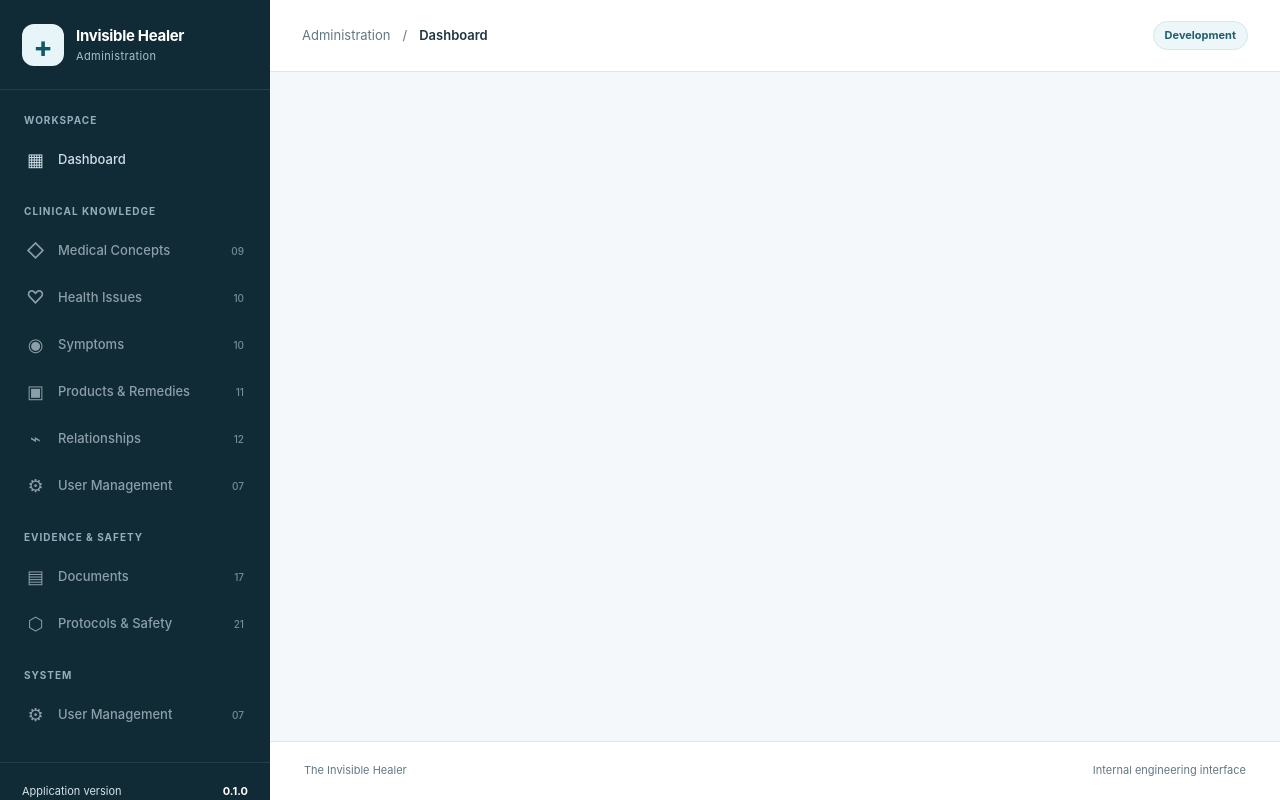
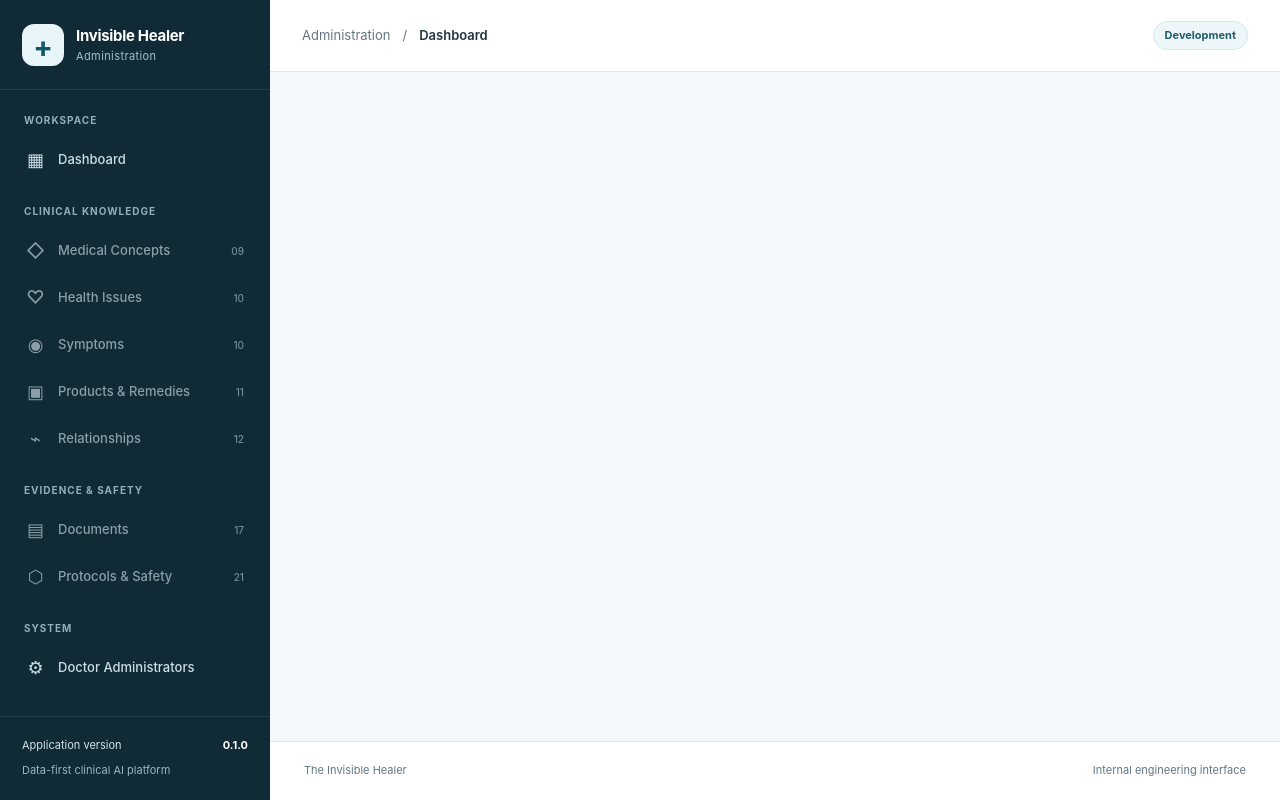
Before and after one commit to evergreenlogicshq-cloud/THE-INVISIBLE-HEALER, a Python web app: template templates/admin/base.html in a window 1280 px wide. Run offline with Jinja, Linux system fonts and the light colour scheme; the template is opened without the code that fills it, so the values that code supplies are empty.

Commit message:
fix: update doctor admin navigation and profile label

```diff
--- a/templates/admin/base.html
+++ b/templates/admin/base.html
@@ -36,9 +36,7 @@
         {% endblock %}
     </title>
 
-    <!-- ========================================
-         ADMIN STYLESHEET
-    ========================================= -->
+    <!-- ADMIN STYLESHEET -->
     <link
         rel="stylesheet"
         href="{{ url_for('static', path='/css/admin.css') }}"
@@ -49,9 +47,7 @@
 
 <body>
 
-    <!-- ========================================
-         ACCESSIBILITY: SKIP NAVIGATION
-    ========================================= -->
+    <!-- ACCESSIBILITY: SKIP NAVIGATION -->
     <a
         class="skip-link"
         href="#main-content"
@@ -61,18 +57,14 @@
 
     <div class="admin-layout">
 
-        <!-- ====================================
-             MOBILE SIDEBAR OVERLAY
-        ===================================== -->
+        <!-- MOBILE SIDEBAR OVERLAY -->
         <div
             class="sidebar-overlay"
             data-sidebar-overlay
             aria-hidden="true"
         ></div>
 
-        <!-- ====================================
-             SIDEBAR
-        ===================================== -->
+        <!-- SIDEBAR -->
         <aside
             class="sidebar"
             id="admin-sidebar"
@@ -111,9 +103,7 @@
 
             </div>
 
-            <!-- =================================
-                 PRIMARY NAVIGATION
-            ================================== -->
+            <!-- PRIMARY NAVIGATION -->
             <nav
                 class="sidebar-nav"
                 aria-label="Primary navigation"
@@ -134,6 +124,7 @@
                     <span aria-hidden="true">▦</span>
                     <span>Dashboard</span>
                 </a>
+
 
                 <!-- CLINICAL KNOWLEDGE -->
                 <p class="nav-heading">
@@ -169,11 +160,7 @@
                     <span>Relationships</span>
                     <small>12</small>
                 </span>
-                <span class="nav-link nav-disabled">
-                    <span aria-hidden="true">⚙</span>
-                    <span>User Management</span>
-                    <small>07</small>
-                </span>
+
 
                 <!-- EVIDENCE AND SAFETY -->
                 <p class="nav-heading">
@@ -192,26 +179,38 @@
                     <small>21</small>
                 </span>
 
+
                 <!-- SYSTEM -->
                 <p class="nav-heading">
                     System
                 </p>
 
                 <!--
-                    User and role management will be
-                    implemented in Phase 07.
+                    PHASE 07 - DOCTOR ADMINISTRATION
+
+                    Single administrator type:
+                    Doctor Admin with full admin access.
+
+                    Uses backend authentication and
+                    DoctorAdminDependency.
+
+                    No role management is required.
                 -->
-                <span class="nav-link nav-disabled">
+                <a
+                    href="{{ url_for('admin_users') }}"
+                    class="nav-link {% if active_page == 'users' %}active{% endif %}"
+                    {% if active_page == 'users' %}
+                        aria-current="page"
+                    {% endif %}
+                >
                     <span aria-hidden="true">⚙</span>
-                    <span>User Management</span>
-                    <small>07</small>
-                </span>
+                    <span>Doctor Administrators</span>
+                </a>
 
             </nav>
 
-            <!-- =================================
-                 SIDEBAR FOOTER
-            ================================== -->
+
+            <!-- SIDEBAR FOOTER -->
             <div class="sidebar-footer">
 
                 <div class="sidebar-version">
@@ -230,14 +229,11 @@
 
         </aside>
 
-        <!-- ====================================
-             MAIN APPLICATION AREA
-        ===================================== -->
+
+        <!-- MAIN APPLICATION AREA -->
         <div class="main-area">
 
-            <!-- =================================
-                 TOP HEADER
-            ================================== -->
+            <!-- TOP HEADER -->
             <header class="topbar">
 
                 <div class="topbar-left">
@@ -269,6 +265,7 @@
 
                 </div>
 
+
                 <div class="topbar-right">
 
                     <!-- Current environment -->
@@ -276,9 +273,17 @@
                         {{ environment | default('development') }}
                     </span>
 
-                    <!-- =================================
-                         PHASE 06 - ADMIN IDENTITY
-                    ================================== -->
+
+                    <!--
+                        PHASE 06 - ADMIN IDENTITY
+                        PHASE 07 - DOCTOR ADMIN TYPE
+
+                        Every authenticated administrator
+                        is a Doctor Admin.
+
+                        No separate roles or permissions
+                        are used.
+                    -->
 
                     {% if admin_user is defined and admin_user %}
 
@@ -303,16 +308,23 @@
                                     {{ admin_user.email }}
                                 </span>
 
+                                <!-- Phase 07 Doctor Admin label -->
+                                <span class="doctor-profile-label">
+                                    Doctor Admin
+                                </span>
+
                             </div>
 
                         </div>
 
-                        <!-- =================================
-                             SECURE LOGOUT FORM
 
-                             POST only.
-                             CSRF checked by backend.
-                        ================================== -->
+                        <!--
+                            SECURE LOGOUT FORM
+
+                            POST only.
+                            CSRF checked by backend.
+                            Phase 06 authentication preserved.
+                        -->
                         <form
                             method="post"
                             action="{{ url_for('admin_logout') }}"
@@ -341,9 +353,8 @@
 
             </header>
 
-            <!-- =================================
-                 MAIN PAGE CONTENT
-            ================================== -->
+
+            <!-- MAIN PAGE CONTENT -->
             <main
                 id="main-content"
                 class="main-content"
@@ -361,9 +372,8 @@
 
             </main>
 
-            <!-- =================================
-                 APPLICATION FOOTER
-            ================================== -->
+
+            <!-- APPLICATION FOOTER -->
             <footer class="main-footer">
 
                 <span>
@@ -380,9 +390,8 @@
 
     </div>
 
-    <!-- ========================================
-         ADMIN JAVASCRIPT
-    ========================================= -->
+
+    <!-- ADMIN JAVASCRIPT -->
     <script
         src="{{ url_for('static', path='/js/admin.js') }}"
         defer
```
